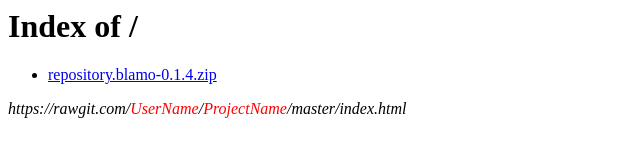
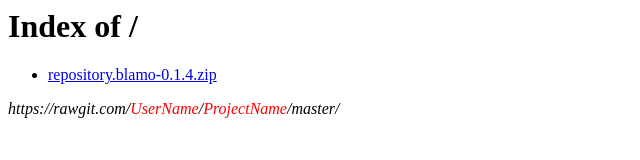
Before and after one commit to jasonbuechler/k, a plain HTML site: page index.html in a window 1280 px wide. Shown: the full height of the page, 0-640 px from the left. Drawn offline with Linux system fonts and the light colour scheme.

Commit message:
Update index.html

```diff
--- a/index.html
+++ b/index.html
@@ -8,5 +8,5 @@
 <ul>
 <li><a href="repository.blamo-0.1.4.zip"> repository.blamo-0.1.4.zip</a></li>
 </ul>
-<address>https://rawgit.com/<font color=red>UserName</font>/<font color=red>ProjectName</font>/master/index.html</address>
+<address>https://rawgit.com/<font color=red>UserName</font>/<font color=red>ProjectName</font>/master/</address>
 </body></html>
```
